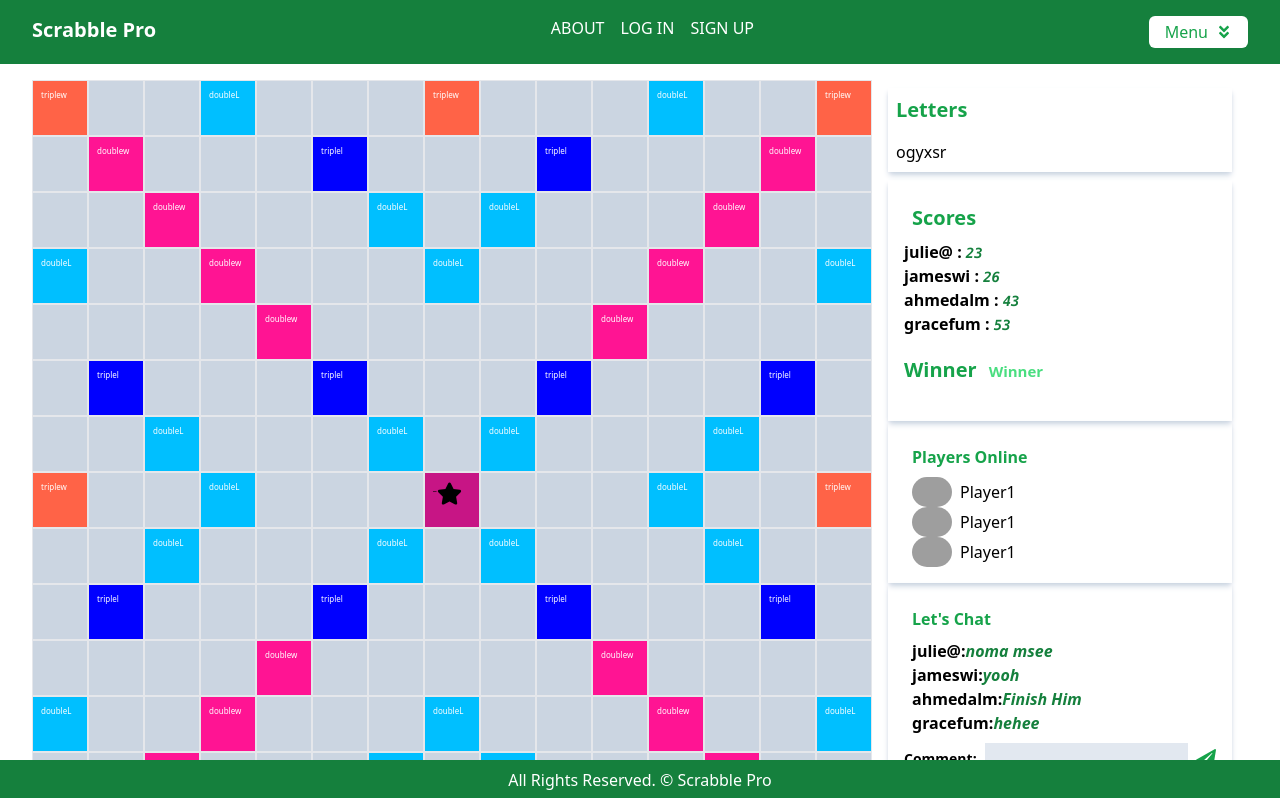
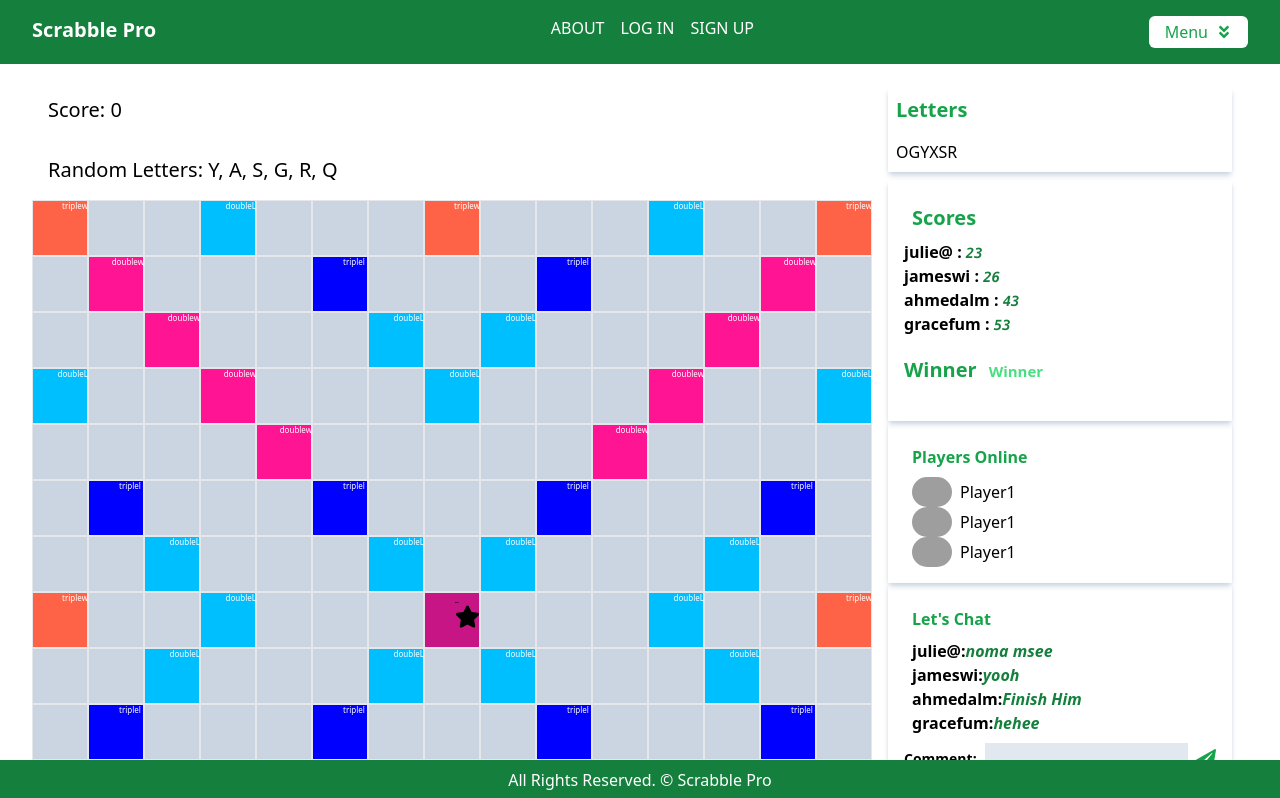
Before and after one commit to Topher254/scrabble, a React (Vite) app: page / in a window 1280 px wide. Shown: the top 798 px of the page. Built offline with nearby package versions, Linux system fonts and the light colour scheme; data requests are answered from the project's data file; grey boxes are pictures that could not be loaded.

Commit message:
checjThis

```diff
--- a/src/Components/Letters.jsx
+++ b/src/Components/Letters.jsx
@@ -2,31 +2,25 @@ import React from 'react'
 
 const Letters = () => {
     function Random_Letters(){
-        const Alphabetss = 'abcdefghijklmnopqrstuvwxyz'
+        const Alphabets = 'ABCDEFGHIJKLMNOPQRSTUVWXYZ';
         let FinalChar = '';
 
-        for (let i = 0;i<6;i++){
-            const Id_random = Math.floor(Math.random()*Alphabetss.length)
-            FinalChar +=Alphabetss.charAt(Id_random)
+        for (let i = 0; i < 6; i++) {
+            const Id_random = Math.floor(Math.random() * Alphabets.length);
+            FinalChar += Alphabets.charAt(Id_random);
         }
         return FinalChar;
     }
-  //  console.log(Random_Letters())
-
-
 
   return (
     <div>
-    <div className='shadow-md shadow-slate-300 my-2'>
-          <h1 className="font-semibold p-2 text-xl text-green-600">Letters</h1>
-          <div className="pl-2 py-2">
-            {/*Display of the random letters */}
-            <p>{Random_Letters()}</p>
-
-          </div>
+      <div className='shadow-md shadow-slate-300 my-2'>
+        <h1 className="font-semibold p-2 text-xl text-green-600">Letters</h1>
+        <div className="pl-2 py-2">
+          {/* Display of the random letters */}
+          <p>{Random_Letters()}</p>
         </div>
-
-
+      </div>
     </div>
   )
 }
--- a/src/Components/Play2.jsx
+++ b/src/Components/Play2.jsx
@@ -1,4 +1,4 @@
-import React, { useState } from "react";
+import React, { useState, useEffect } from "react";
 import { FaStar } from "react-icons/fa";
 
 const Play2 = () => {
@@ -201,7 +201,7 @@ const Play2 = () => {
       { id: "", Multi: "zero" },
       { id: "", Multi: "zero" },
     ],
-    //12-4
+    //12=4
     [
       { id: "", Multi: "doubleL" },
       { id: "", Multi: "zero" },
@@ -282,17 +282,40 @@ const Play2 = () => {
     V: 4, W: 4, X: 8, Y: 4, Z: 10
   };
 
-  const [letters, setLetters] = useState(Array(15).fill(Array(15).fill("")));
+  const [letters, setLetters] = useState(Array(15).fill().map(() => Array(15).fill("")));
   const [inputLetters, setInputLetters] = useState([]);
   const [isFirstInput, setIsFirstInput] = useState(true);
   const [lastPosition, setLastPosition] = useState({ row: 7, col: 7 });
   const [score, setScore] = useState(0);
+  const [randomLetters, setRandomLetters] = useState([]);
 
-  const getInput = (rowIndex, colIndex) => {
-    console.log(rowIndex, colIndex);
+  useEffect(() => {
+    generateRandomLetters();
+  }, []);
+
+  const generateRandomLetters = () => {
+    const Alphabets = 'ABCDEFGHIJKLMNOPQRSTUVWXYZ';
+    let letters = [];
+    for (let i = 0; i < 6; i++) {
+      const randomIndex = Math.floor(Math.random() * Alphabets.length);
+      letters.push(Alphabets.charAt(randomIndex));
+    }
+    setRandomLetters(letters);
+  };
+
+  const handleKeyPress = (e, rowIndex, colIndex) => {
+    if (e.key === 'Enter') {
+      let inputLetter = e.target.value.toUpperCase(); // Convert to uppercase
+
+      if (!randomLetters.includes(inputLetter)) {
+        alert("You can only enter the generated random letters.");
+        e.target.value = "";
+        return;
+      }
 
       if (isFirstInput && (rowIndex !== 7 || colIndex !== 7)) {
         alert("The first input must be at the center cell (7,7).");
+        e.target.value = "";
         return;
       }
 
@@ -303,24 +326,12 @@ const Play2 = () => {
 
         if (!isValidMove) {
           alert("You can only place the letter adjacent to the last letter (up, down, left, or right).");
+          e.target.value = "";
           return;
         }
       }
 
-    let inputLetter = prompt("Enter your letter (A-Z):");
-    // Check if the entered letter is available among the random letters
-
-
-    if (inputLetter) {
-      inputLetter = inputLetter.toUpperCase();
-
-
-      if (inputLetter.length === 1 && inputLetter >= 'A' && inputLetter <= 'Z') {
-        console.log(`${inputLetter}, ${letterValues[inputLetter]}`);
-
-
       let letterValue = letterValues[inputLetter] || 0;
-
       const cellMultiplier = GridArray[rowIndex][colIndex].Multi;
       if (cellMultiplier === "doubleL") {
         letterValue *= 2;
@@ -351,40 +362,25 @@ const Play2 = () => {
         console.log(`My Score: ${newScore}`);
         return newScore;
       });
-      } else {
-        alert("Please enter a valid letter (A-Z).");
-      }
+
+      e.target.value = "";
     }
   };
 
-
-// console.log(letters[rowIndex][colIndex])
-
-
-const [My_word, setMy_word] = useState([]);
-
-
-
   return (
     <div className="flex flex-col">
-            {/*<div className="p-4 text-xl">Score: {score}</div>*/}
+      <div className="p-4 text-xl">Score: {score}</div>
+      <div className="p-4 text-xl">Random Letters: {randomLetters.join(", ")}</div>
       {GridArray.map((grid, rowIndex) => (
         <div key={rowIndex}>
           <div className="flex">
-                        {grid.map((cell, colIndex) => {
-                            let Array_letters = letters[rowIndex][colIndex];
-                            // setMy_word(prev => [...prev, Array_letters]);
-
-
-                            console.log(Array_letters)
-
-                            console.log(My_word)
-
-                            return (
-                                <p
-                                    onClick={() => getInput(rowIndex, colIndex)}
-                                    key={colIndex}
-                                    className="h-[3.5em] w-[3.5em] bg-slate-300 border p-2 hover:cursor-pointer"
+            {grid.map((cell, colIndex) => (
+              <div key={colIndex} className="relative">
+                <input
+                  type="text"
+                  maxLength={1}
+                  onKeyDown={(e) => handleKeyPress(e, rowIndex, colIndex)}
+                  className="h-[3.5em] w-[3.5em] bg-slate-300 border p-2 text-center"
                   style={{
                     backgroundColor:
                       cell.Multi === "triplew"
@@ -399,10 +395,10 @@ const [My_word, setMy_word] = useState([]);
                         ? "MediumVioletRed"
                         : "",
                   }}
-                                >
-                                    {letters[rowIndex][colIndex]}
-                                    <span
-                                        className="text-[8px] flex text-white"
+                  tabIndex={0}
+                />
+                <div
+                  className="text-[8px] absolute top-0 right-0 text-white"
                   style={{
                     visibility: cell.Multi === "zero" ? "hidden" : "",
                     color: cell.Multi === "_" ? "black" : "",
@@ -417,10 +413,16 @@ const [My_word, setMy_word] = useState([]);
                   >
                     <FaStar size={25} />
                   </span>
-                                    </span>
-                                </p>
-                            );
-                        })}
+                </div>
+
+                {/* Display input letter on the grid */}
+                {letters[rowIndex][colIndex] && (
+                  <div className="absolute inset-0 flex items-center justify-center text-xl font-bold text-black">
+                    {letters[rowIndex][colIndex]}
+                  </div>
+                )}
+              </div>
+            ))}
           </div>
         </div>
       ))}
--- a/src/Pages/Express.js
+++ /dev/null
@@ -1,28 +0,0 @@
-// server.js
-const express = require('express');
-const bodyParser = require('body-parser');
-const cors = require('cors');
-const app = express();
-const port = 5000;
-
-app.use(bodyParser.json());
-app.use(cors());
-
-app.post('/api/signup', (req, res) => {
-  const { firstName, lastName, username, gender, password } = req.body;
-
-  // Simple validation
-  if (!firstName || !lastName || !username || !gender || !password) {
-    return res.status(400).json({ message: 'All fields are required' });
-  }
-
-  // Save user to the database (pseudo-code)
-  // const newUser = new User({ firstName, lastName, username, gender, password });
-  // newUser.save();
-
-  return res.status(201).json({ message: 'User registered successfully' });
-});
-
-app.listen(port, () => {
-  console.log(`Server running on http://localhost:${port}`);
-});
```
Lines whose indentation alone changed are shown as unchanged.
